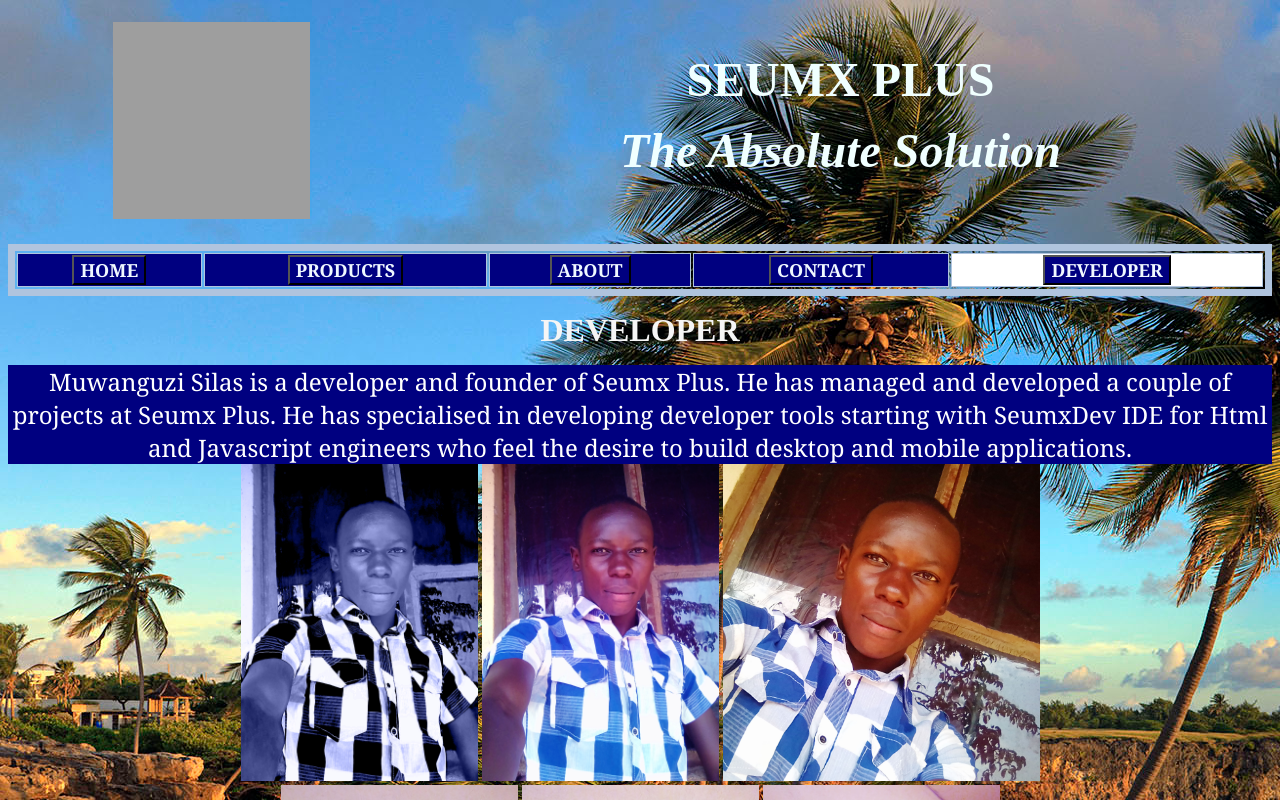
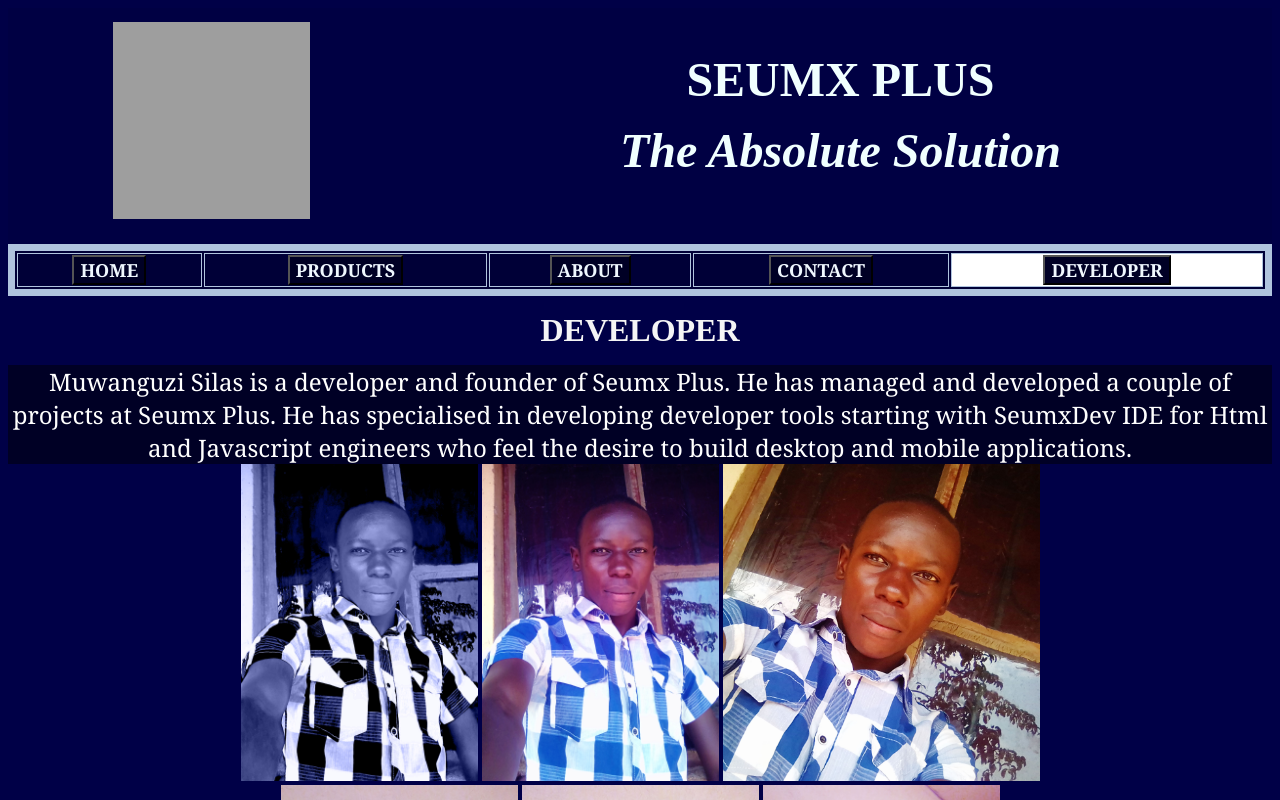
Before and after one commit to Silas-seal/seumxplus.smx, a plain HTML site: page dev.html in a window 1280 px wide. Shown: the top 800 px of the page. Drawn offline with Linux system fonts and the light colour scheme; grey boxes are pictures that could not be loaded.

Commit message:
Update dev.html

```diff
--- a/dev.html
+++ b/dev.html
@@ -10,36 +10,36 @@ and open the template in the editor.
         <meta charset="UTF-8">
         <meta name="viewport" content="width=device-width, initial-scale=1.0">
     </head>
-    <body background="backgrounds\bg4.jpg"> <center>
+    <body bgcolor="rgb(0,0,47)"> <center>
 
-        <table border="0" bordercolor="aliceblue" cellpadding="7" cellspacing="7" background="backgrounds\bg1.jpg" width="100%">
+        <table border="0" bordercolor="aliceblue" cellpadding="7" cellspacing="7" bgcolor="rgb(0,0,43)" width="100%">
 
 		<tr><th><img src="Images\Seumx_logo.png" width="197" height="197" /> </th>
 		<th><font face="COPPERPLATE GOTHIC BOLD" color="azure" size="+9">SEUMX PLUS</font> <p/>
 		<font face="Bell MT" color="azure" size="+4"><i>The Absolute Solution</i></font></th> </tr>
 
-		<tr> <table border="7" bordercolor="lightsteelblue" width="100%" background="backgrounds\bg1.jpg" > <tr>
+		<tr> <table border="7" bordercolor="lightsteelblue" width="100%" bgcolor="rgb(0,0,37)" > <tr>
 
-		<th bgcolor="navy"><a href="index.html"><button type="button" style="background-color:navy">
+		<th bgcolor="rgb(0,0,37)"><a href="index.html"><button type="button" style="background-color:rgb(0,0,37)">
 		<font face="Cambria" size="+1" color="aliceblue"><b>HOME</b></button></a></th>
 
-		<th bgcolor="navy"><a href="products.html"><button type="button" style="background-color:navy">
+		<th bgcolor="rgb(0,0,37)"><a href="products.html"><button type="button" style="background-color:rgb(0,0,37)">
 		<font face="Cambria" size="+1" color="aliceblue"><b>PRODUCTS</b></button></a></th>
 
-		<th bgcolor="navy"><a href="about.html"><button type="button" style="background-color:navy">
+		<th bgcolor="rgb(0,0,37)"><a href="about.html"><button type="button" style="background-color:rgb(0,0,37)">
 		<font face="Cambria" size="+1" color="aliceblue"><b>ABOUT</b></button></a></th>
 
-		<th bgcolor="navy"><a href="contact.html"><button type="button" style="background-color:navy">
+		<th bgcolor="rgb(0,0,37)"><a href="contact.html"><button type="button" style="background-color:rgb(0,0,37)">
 		<font face="Cambria" size="+1" color="aliceblue"><b>CONTACT</b></button></a></th>
 
-		<th bgcolor="white"><a href="dev.html"><button type="button" style="background-color:navy">
+		<th bgcolor="white"><a href="dev.html"><button type="button" style="background-color:rgb(0,0,37)">
 		<font face="Cambria" size="+1" color="aliceblue"><b>DEVELOPER</b></button></a></th>
 		</tr> </table>
 		</tr> <p/>
 
 		<tr>
 		<th><font face="Bell MT" size="+3" color="whitesmoke"><b>DEVELOPER</b></font>
-		<p/><div style="background-color: navy"> <font face="Cambria" size="+2" color="white">
+		<p/><div style="background-color: rgb(0,0,37)"> <font face="Cambria" size="+2" color="white">
 		Muwanguzi Silas is a developer and founder of Seumx Plus. He has managed and developed a couple of projects at Seumx Plus.
 		He has specialised in developing developer tools starting with SeumxDev IDE for Html and Javascript engineers who feel the desire
 		to build desktop and mobile applications.
```
